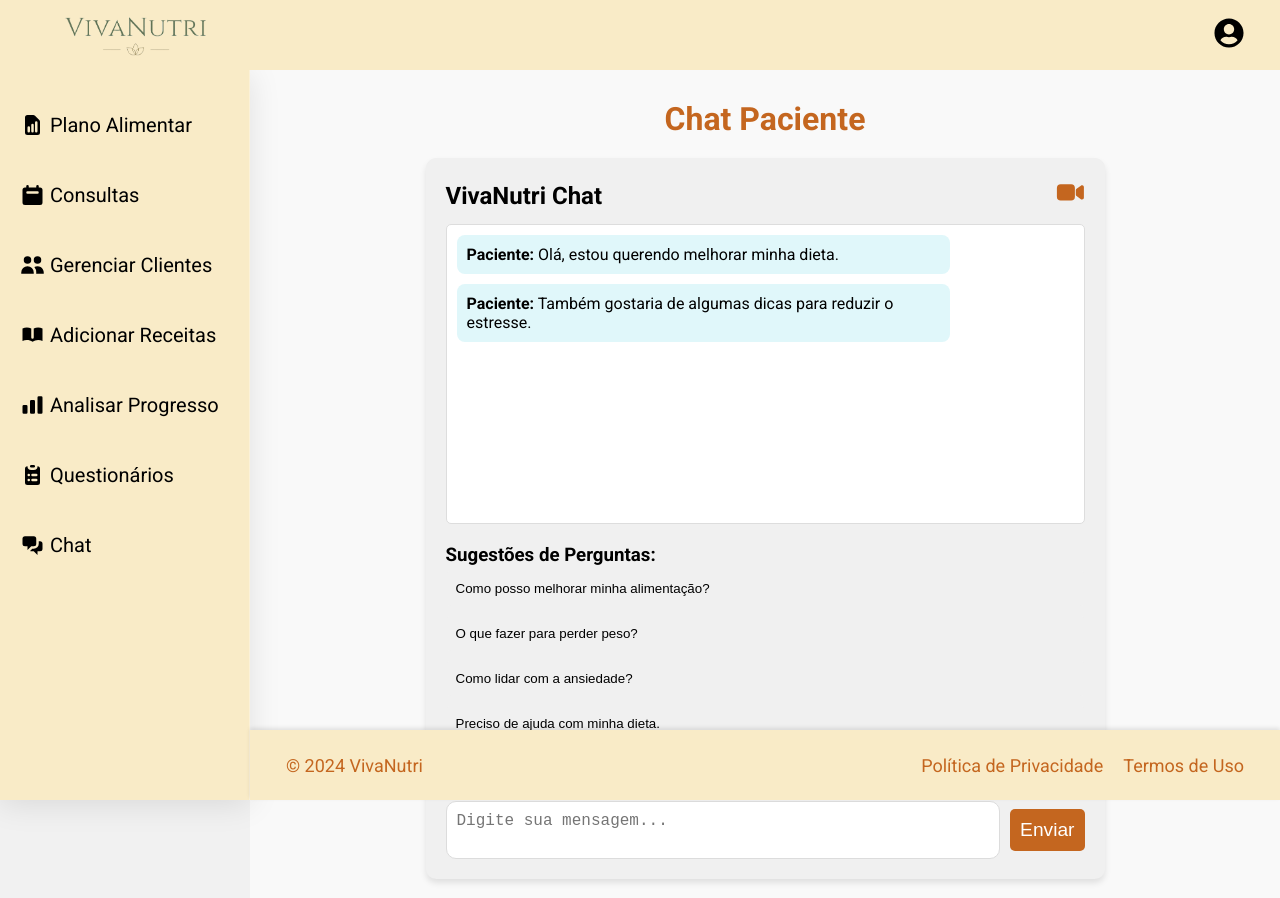
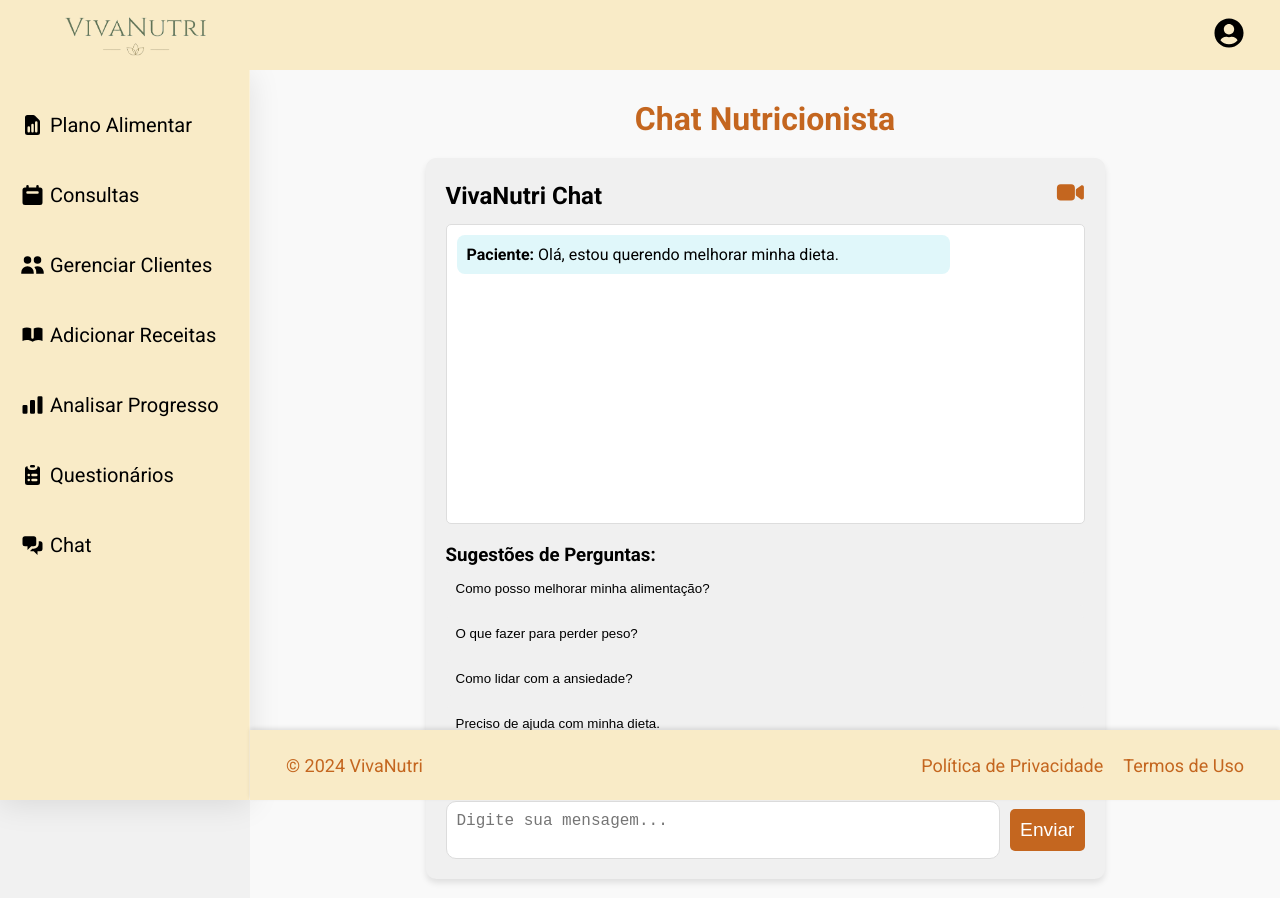
Before and after one commit to Raquel212/VivaNutri, a React (Vite) app: page /chatNutri in a window 1280 px wide. Shown: the top 898 px of the page. Built offline with nearby package versions, Linux system fonts and the light colour scheme.

Commit message:
Update ChatNutri

```diff
--- a/src/pages/ChatNutri/index.jsx
+++ b/src/pages/ChatNutri/index.jsx
@@ -26,7 +26,7 @@ function ChatNutri() {
     if (!initialMessagesAdded.current) {
       const initialMessages = [
         { sender: "Paciente", text: "Olá, estou querendo melhorar minha dieta." },
-        { sender: "Paciente", text: "Também gostaria de algumas dicas para reduzir o estresse." },
+        // { sender: "Paciente", text: "Também gostaria de algumas dicas para reduzir o estresse." },
       ]
 
       initialMessages.forEach((msg, index) => {
@@ -140,7 +140,7 @@ function ChatNutri() {
       </nav>
 
       <main className={styles.mainContent}>
-        <h1>Chat Paciente</h1>
+        <h1>Chat Nutricionista</h1>
         <div className={styles.chatContainer}>
           <div className={styles.chatHeader}>
             <div className={styles.title}>VivaNutri Chat</div>
```
